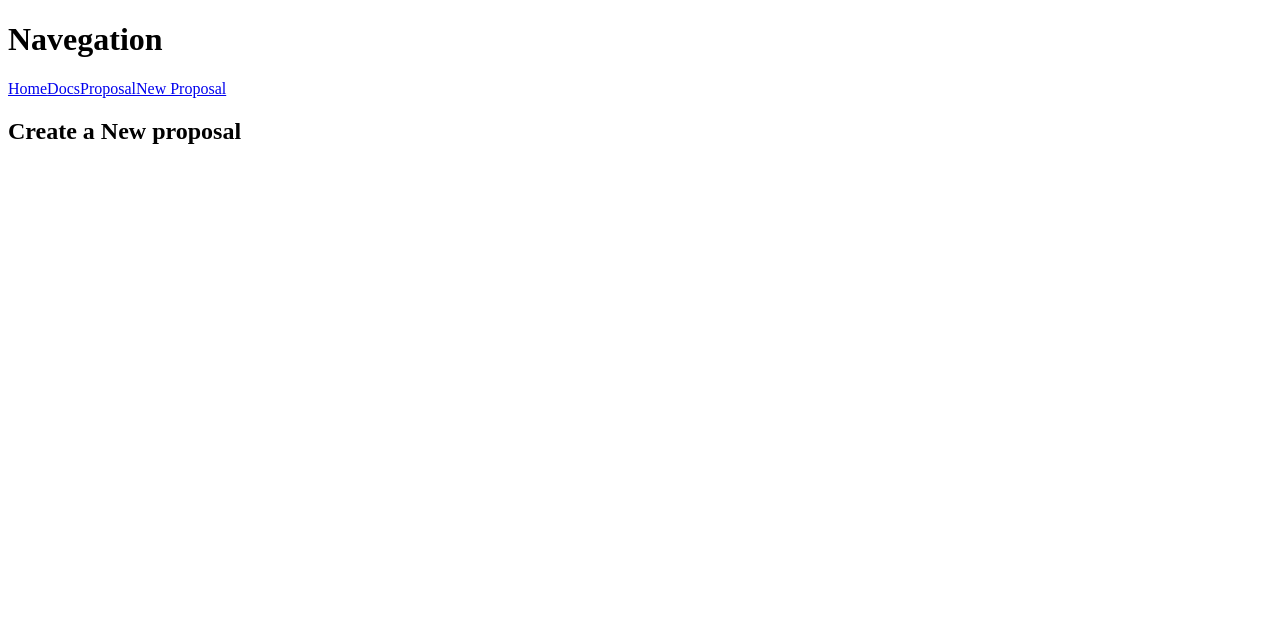
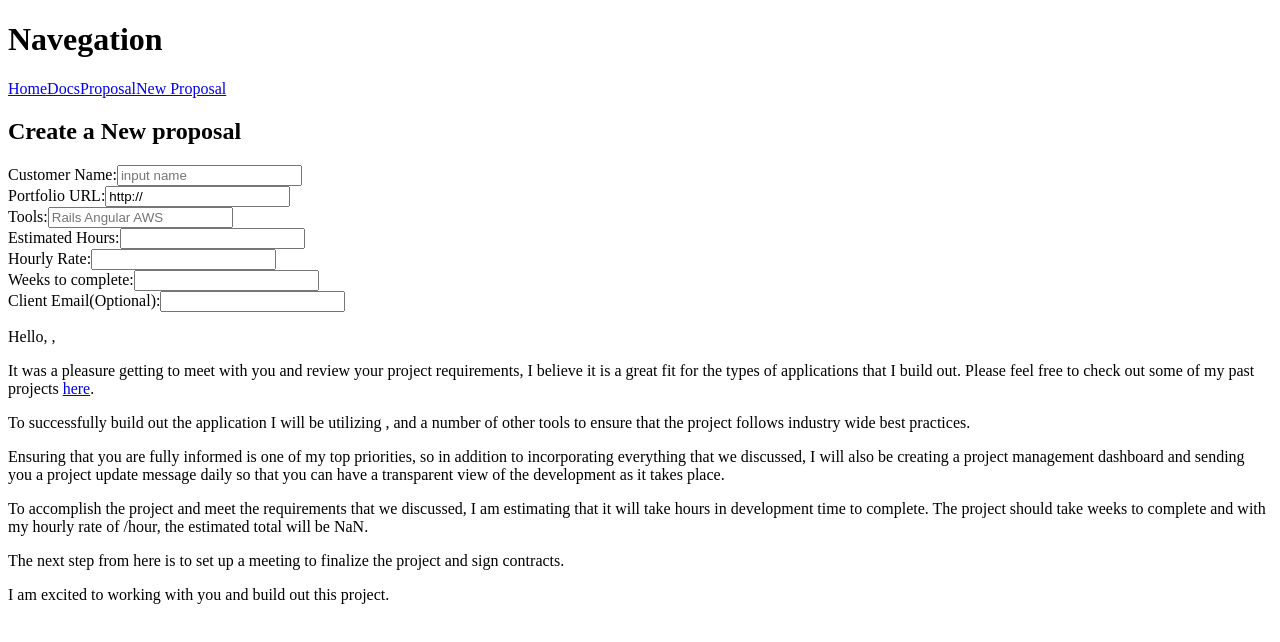
Before and after one commit to oscarmolivera/angular-rails-fe, an Angular app: page /proposals/new in a window 1280 px wide. Shown: the top 642 px of the page. Built offline with nearby package versions, Linux system fonts and the light colour scheme.

Commit message:
Completando Formulario Proposal-New

```diff
--- a/src/app/app.module.ts
+++ b/src/app/app.module.ts
@@ -1,5 +1,6 @@
 import { BrowserModule } from '@angular/platform-browser';
 import { NgModule } from '@angular/core';
+import { FormsModule} from '@angular/forms';
 
 import { AppComponent } from './app.component';
 import { HomepageComponent } from './homepage/homepage.component';
@@ -18,7 +19,8 @@
   ],
   imports: [
     BrowserModule,
-    AppRoutingModule
+    AppRoutingModule,
+    FormsModule
   ],
   providers: [],
   bootstrap: [AppComponent]
--- a/src/app/proposals/proposals-new.component.html
+++ b/src/app/proposals/proposals-new.component.html
@@ -1,3 +1,71 @@
-<h2>
-<div>Create a New proposal</div>
-</h2>
+<div><h2>Create a New proposal</h2></div>
+
+<div>
+  <form #proposalForm="ngForm">
+    <div class="form-group">
+      <label for="customer">Customer Name:</label>
+      <input type="text" id="customer" placeholder="input name" required name="customer" #customer='ngModel'
+        [(ngModel)]="proposal.customer">
+    </div>
+    <div class="form-group">
+      <label for="portfolio_url">Portfolio URL:</label>
+      <input type="text" id="portfolio_url" required name="portfolio_url" #portfolio_url='ngModel'
+        [(ngModel)]="proposal.portfolio_url">
+    </div>
+    <div class="form-group">
+      <label for="tools">Tools:</label>
+      <input type="text" id="tools" placeholder="Rails Angular AWS" required name="tools" #tools='ngModel'
+        [(ngModel)]="proposal.tools">
+    </div>
+    <div class="form-group">
+      <label for="estimated_hours">Estimated Hours:</label>
+      <input type="number" id="estimated_hours" required name="estimated_hours" #estimated_hours='ngModel'
+        [(ngModel)]="proposal.estimated_hours">
+    </div>
+    <div class="form-group">
+      <label for="hourly_rate">Hourly Rate:</label>
+      <input type="number" id="hourly_rate" required name="hourly_rate" #hourly_rate='ngModel'
+        [(ngModel)]="proposal.hourly_rate">
+    </div>
+    <div class="form-group">
+      <label for="weeks_to_complete">Weeks to complete:</label>
+      <input type="number" id="weeks_to_complete" required name="weeks_to_complete" #weeks_to_complete='ngModel'
+        [(ngModel)]="proposal.weeks_to_complete">
+    </div>
+    <div class="form-group">
+      <label for="client_email">Client Email(Optional):</label>
+      <input type="number" id="client_email" name="client_email" #client_email='ngModel'
+        [(ngModel)]="proposal.client_email">
+    </div>
+  </form>
+</div>
+
+<div>
+  <p>Hello, {{ proposal.customer }},</p>
+
+
+  <p>It was a pleasure getting to meet with you and review your project requirements, I believe it is a great fit for
+    the types of applications that I build out. Please feel free to check out some of my past projects <a
+      href="{{ proposal.portfolio_url }}">here</a>.</p>
+
+
+  <p>To successfully build out the application I will be utilizing {{ proposal.tools }}, and a number of other tools to
+    ensure that the project follows industry wide best practices.</p>
+
+
+  <p>Ensuring that you are fully informed is one of my top priorities, so in addition to incorporating everything that
+    we discussed, I will also be creating a project management dashboard and sending you a project update message daily
+    so that you can have a transparent view of the development as it takes place.</p>
+
+
+  <p>To accomplish the project and meet the requirements that we discussed, I am estimating that it will take
+    {{ proposal.estimated_hours }} hours in development time to complete. The project should take
+    {{ proposal.weeks_to_complete }} weeks to complete and with my hourly rate of {{ proposal.hourly_rate }}/hour, the
+    estimated total will be {{ proposal.hourly_rate * proposal.estimated_hours }}.</p>
+
+
+  <p>The next step from here is to set up a meeting to finalize the project and sign contracts.</p>
+
+
+  <p>I am excited to working with you and build out this project.</p>
+</div>
```
